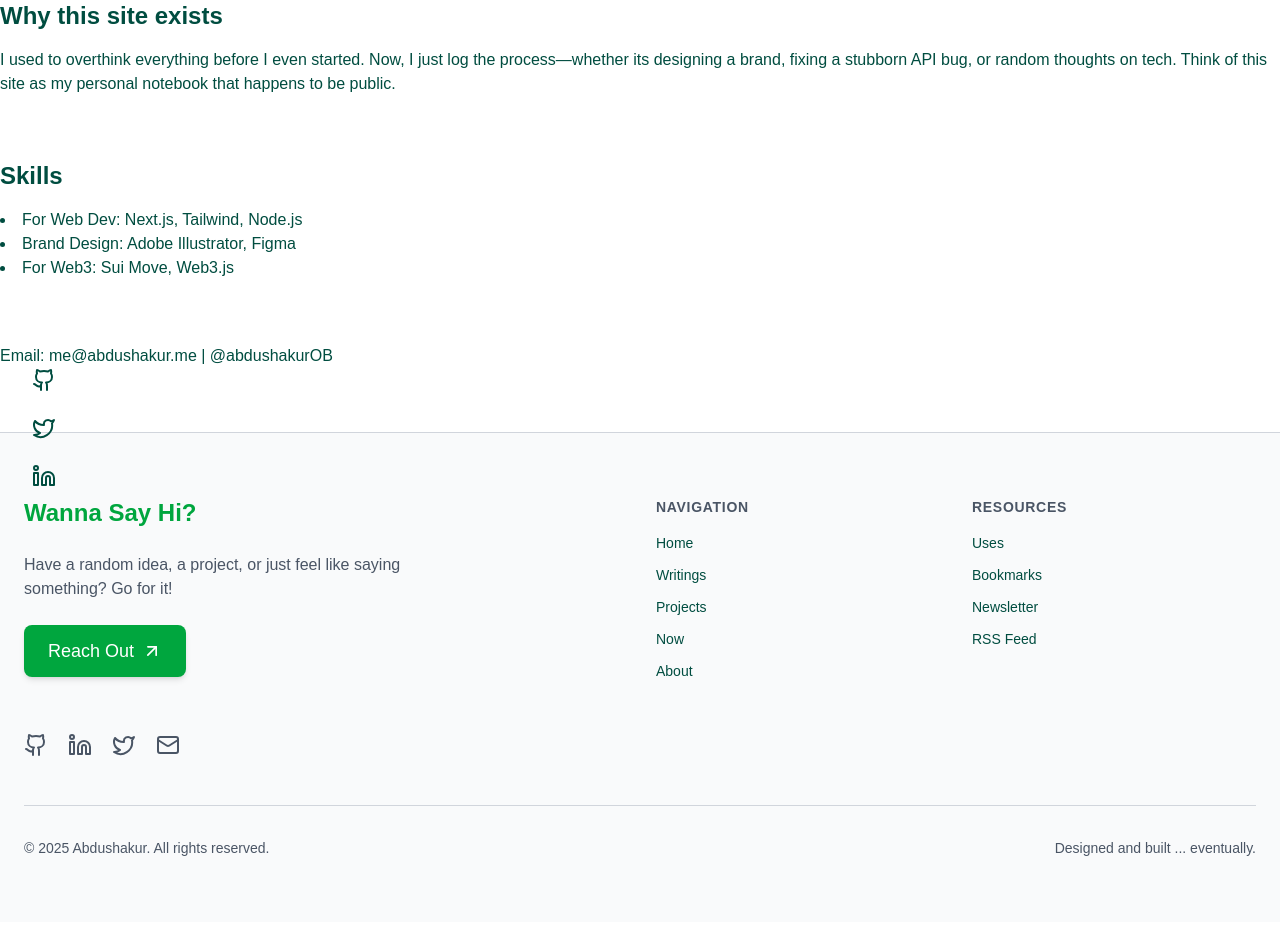
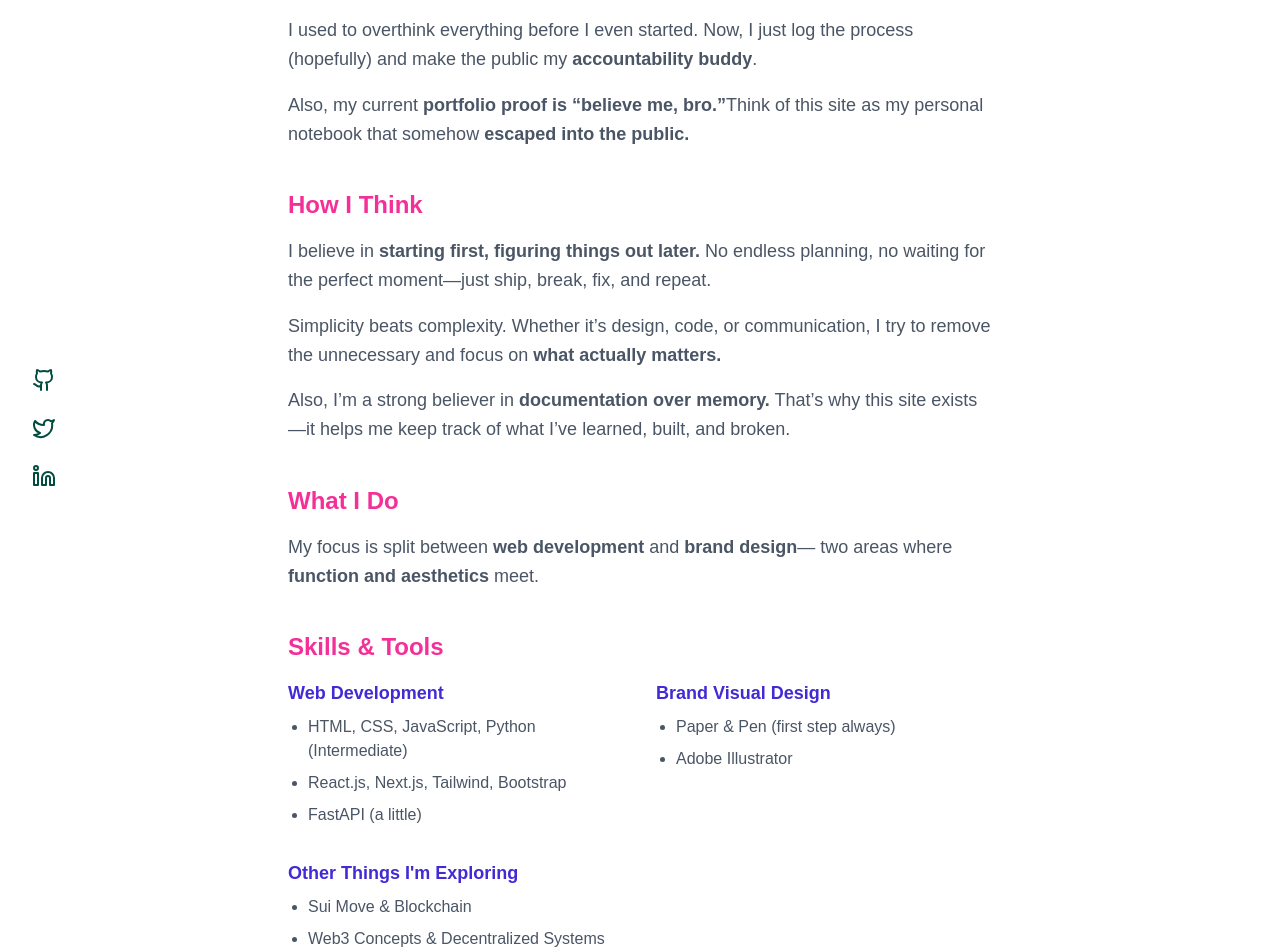
Before and after one commit to abdushakurob/abdushakurob.github.io, a Next.js app: page /about in a window 1280 px wide. Shown: the part 160-1112 px from the top of the page. Before the commit the page ends 1082 px from the top, so only its background shows below. Built offline with nearby package versions, Linux system fonts and the light colour scheme.

Commit message:
Update About page to be Abit detailed

```diff
--- a/app/about/page.tsx
+++ b/app/about/page.tsx
@@ -1,37 +1,67 @@
-import React from 'react'
+export default function About() {
+  return (
+    <div className="min-h-screen bg-base-100 text-base-content px-6 sm:px-12 md:px-24 py-12 max-w-4xl mx-auto">
 
-function About() {
-  return (
-    <div>
-        {/* About Section */}
-      <section className="mb-16">
-        <h2 className="text-2xl font-semibold mb-4">Who I am</h2>
-        <p>
-        I dont really know how to introduce myself properly, but here’s my attempt: I’m Abdushakur. I love tech, design, and just figuring things out. Instead of keeping everything in my head, I document it here.
-        </p>
-      </section>
+      {/* Header */}
+      <h1 className="text-4xl font-bold text-primary mb-6">A little more about this site (and me).</h1>
 
-{/* Why it exist */}
-        <section className="mb-16">
-            <h2 className="text-2xl font-semibold mb-4">Why this site exists</h2>
-            <p>
-            I used to overthink everything before I even started. Now, I just log the process—whether its designing a brand, fixing a stubborn API bug, or random thoughts on tech. Think of this site as my personal notebook that happens to be public.
-            </p>
-            </section>
-       {/* Skills Section */}
-       <section className="mb-16">
-        <h2 className="text-2xl font-semibold mb-4">Skills</h2>
-        <ul className="list-disc list-inside">
-          {/* <li>For Design: Sketching, Illustrator, CorelDraw</li> */}
-          <li>For Web Dev: Next.js, Tailwind, Node.js</li>
-          <li>Brand Design: Adobe Illustrator, Figma</li>
-          <li>For Web3: Sui Move, Web3.js</li>
-        </ul>
-      </section>
+      {/* Why This Site Exists */}
+      <h2 className="text-2xl font-semibold text-secondary mt-10 mb-4">Why This Site Exists</h2>
+      <p className="text-lg text-gray-600 leading-relaxed">
+        I used to overthink everything before I even started. Now, I just log the process (hopefully)
+        and make the public my <strong>accountability buddy</strong>.
+      </p>
+      <p className="text-lg text-gray-600 leading-relaxed mt-4">
+        Also, my current <strong>portfolio proof is “believe me, bro.”</strong>
+        Think of this site as my personal notebook that somehow <strong>escaped into the public.</strong>
+      </p>
 
-      Email: me@abdushakur.me | @abdushakurOB
+      {/* How I Think */}
+      <h2 className="text-2xl font-semibold text-secondary mt-10 mb-4">How I Think</h2>
+      <p className="text-lg text-gray-600 leading-relaxed">
+        I believe in <strong>starting first, figuring things out later.</strong> No endless planning, no waiting for the perfect moment—just ship, break, fix, and repeat.
+      </p>
+      <p className="text-lg text-gray-600 leading-relaxed mt-4">
+        Simplicity beats complexity. Whether it’s design, code, or communication, I try to remove the unnecessary and focus on <strong>what actually matters.</strong>
+      </p>
+      <p className="text-lg text-gray-600 leading-relaxed mt-4">
+        Also, I’m a strong believer in <strong>documentation over memory.</strong> That’s why this site exists—it helps me keep track of what I’ve learned, built, and broken.
+      </p>
+
+      {/* What I Do */}
+      <h2 className="text-2xl font-semibold text-secondary mt-10 mb-4">What I Do</h2>
+      <p className="text-lg text-gray-600 leading-relaxed">
+        My focus is split between <strong>web development</strong> and <strong>brand design</strong>—
+        two areas where <strong>function and aesthetics</strong> meet.
+      </p>
+
+      {/* Skills */}
+      <h2 className="text-2xl font-semibold text-secondary mt-10 mb-4">Skills & Tools</h2>
+      <div className="grid md:grid-cols-2 gap-8 mt-4">
+        <div>
+          <h3 className="text-lg font-semibold text-primary">Web Development</h3>
+          <ul className="list-disc pl-5 text-gray-600 space-y-2 mt-2">
+            <li>HTML, CSS, JavaScript, Python (Intermediate)</li>
+            <li>React.js, Next.js, Tailwind, Bootstrap</li>
+            <li>FastAPI (a little)</li>
+          </ul>
+        </div>
+        <div>
+          <h3 className="text-lg font-semibold text-primary">Brand Visual Design</h3>
+          <ul className="list-disc pl-5 text-gray-600 space-y-2 mt-2">
+            <li>Paper & Pen (first step always)</li>
+            <li>Adobe Illustrator</li>
+          </ul>
+        </div>
+        <div>
+          <h3 className="text-lg font-semibold text-primary">Other Things I'm Exploring</h3>
+          <ul className="list-disc pl-5 text-gray-600 space-y-2 mt-2">
+            <li>Sui Move & Blockchain</li>
+            <li>Web3 Concepts & Decentralized Systems</li>
+          </ul>
+        </div>
+      </div>
+
     </div>
-  )
+  );
 }
-
-export default About
```
